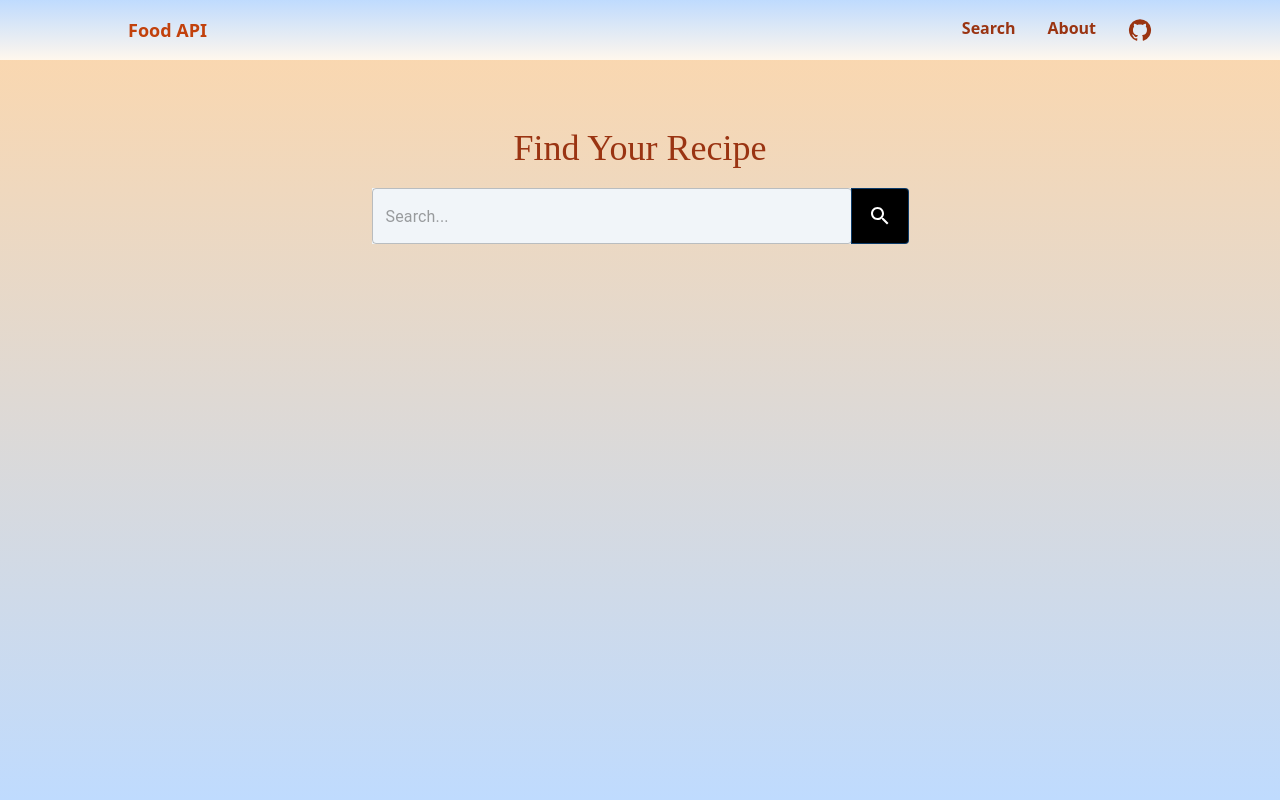
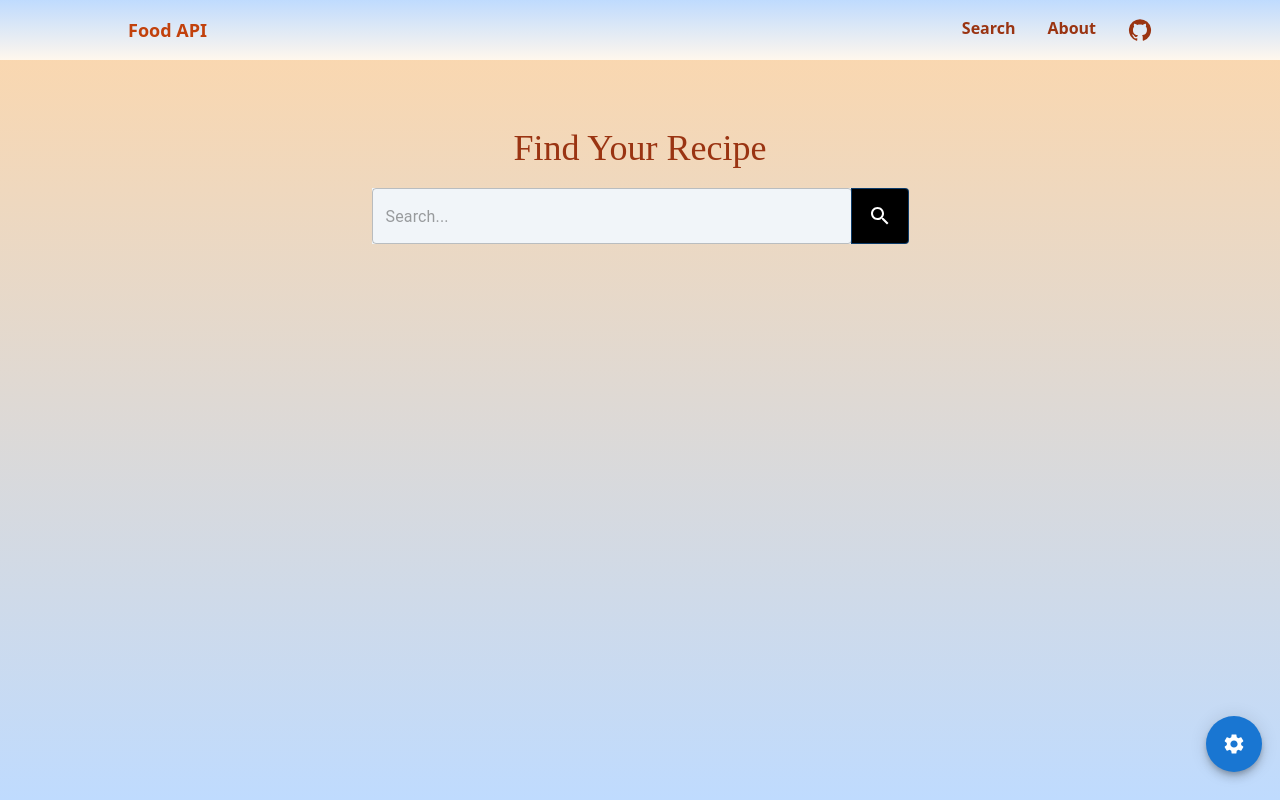
Before and after one commit to NADS-PROGRAMMER/Search-Recipe-App, a React (Create React App) app: page / in a window 1280 px wide. Built offline with nearby package versions, Linux system fonts and the light colour scheme.

Commit message:
Done for setting up the navigator

```diff
--- /dev/null
+++ b/src/components/Navigator.js
@@ -0,0 +1,58 @@
+import React from 'react'
+import SpeedDial from '@mui/material/SpeedDial';
+import SpeedDialAction from '@mui/material/SpeedDialAction';
+import SettingsIcon from '@mui/icons-material/Settings';
+import ArrowDropDownCircleIcon from '@mui/icons-material/ArrowDropDownCircle';
+
+function Navigator() {
+
+    const scrollDown = () => {
+        window.scroll({
+            top: document.body.getBoundingClientRect().height,
+            left: 0,
+            behavior: 'smooth',
+        })
+    }
+
+    const scrollUp = () => {
+        window.scroll({
+            top: -document.body.getBoundingClientRect().height,
+            left: 0,
+            behavior: 'smooth',
+        })
+    }
+
+    const actions = [
+        {
+            icon: <ArrowDropDownCircleIcon
+            onClick={scrollDown}/>,
+            name: 'Go Down'
+        },
+        {
+            icon: <ArrowDropDownCircleIcon onClick={scrollUp} className="transform rotate-180"/>,
+            name: 'Go Up'
+        },
+    ]
+
+    return (
+        <div className="fixed bottom-[20px] right-[10px] p-[.5rem] rounded-full transition-all cursor-pointer">
+
+            <SpeedDial  className="text-orange-800"
+                ariaLabel="Speed Dial"
+                icon={<SettingsIcon />}
+                >
+                {
+                    actions.map(action => {
+                        return (<SpeedDialAction
+                            key={action.name}
+                            icon={action.icon}
+                            tooltipTitle={action.name}
+                        />)
+                    })
+                }
+            </SpeedDial>
+        </div>
+    )
+}
+
+export default Navigator
--- a/src/routes/SearchRecipeRoute.js
+++ b/src/routes/SearchRecipeRoute.js
@@ -2,6 +2,7 @@ import React, {useState, useEffect, useContext} from 'react'
 
 // Custom components
 import Recipes from '../components/Recipes'
+import Navigator from '../components/Navigator'
 
 // Framer Motion Library
 import { motion } from 'framer-motion'
@@ -48,11 +49,6 @@ function SearchRecipeRoute() {
         setNextLink(data['_links']['next']['href'])
         setRecipes([...recipes, ...data.hits])
     }
-    // FOR TESTING
-    useEffect(() => {
-        console.log(recipes)
-        console.log(nextLink)
-    }, [recipes])
 
     const containerVariants = {
         animate: {
@@ -159,7 +155,7 @@ function SearchRecipeRoute() {
                     </div> :
                 <h1></h1>
             }
-
+            <Navigator />
         </motion.div>
     )
 }
```
